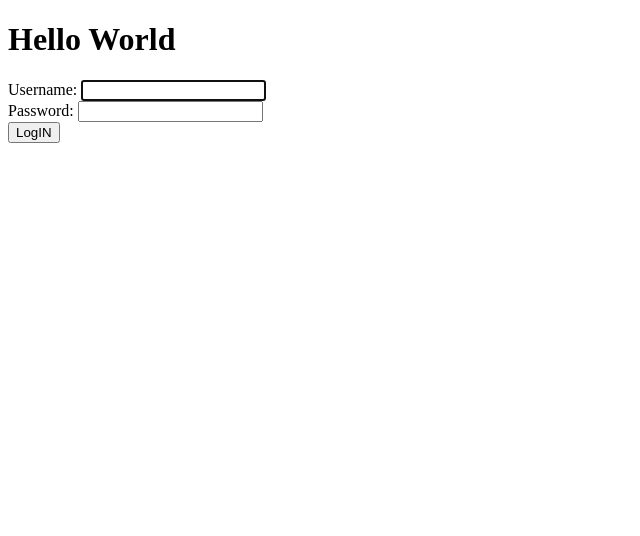
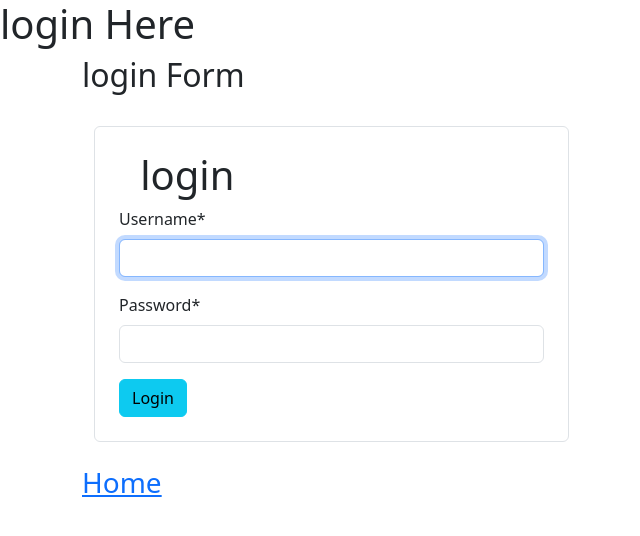
Before and after one commit to mazharrasheed/DjangoAuth, a Django app: page /login/ in a window 1280 px wide. Shown: the top 536 px of the page, without its empty margins (0-640 px from the left). Run offline with Django 5.2, Linux system fonts and the light colour scheme; some libraries are stand-ins or nearby versions.

Commit message:
change password

```diff
--- a/auth/home/urls.py
+++ b/auth/home/urls.py
@@ -7,7 +7,11 @@ from . import views
 urlpatterns = [
 
     path('',views.index ,name="index"),
+    path('signup/',views.sign_up ,name="signup"),
     path('login/',views.Log_in ,name="login"),
     path('profile/',views.profile ,name="profile"),
+    path('logout/',views.log_out ,name="logout"),
+    path('changepass/',views.change_pass ,name="changepass"),
+    path('changepass1/',views.set_pass ,name="changepass1"),
 
 ]
--- a/auth/home/views.py
+++ b/auth/home/views.py
@@ -1,14 +1,24 @@
-from django.shortcuts import render
+from django.shortcuts import render ,redirect
 from django.http import HttpResponseRedirect
 from django.contrib.auth.forms import UserCreationForm
-from django.contrib.auth.forms import AuthenticationForm
-from django.contrib.auth import authenticate ,login
+from django.contrib.auth.forms import AuthenticationForm,PasswordChangeForm,SetPasswordForm
+from django.contrib.auth import authenticate ,login,logout,update_session_auth_hash
 from django.contrib import messages
 from .forms import SignUp
 
 # Create your views here.
 
 def index(request):
+
+    if request.method=='POST':
+       pass
+    else:
+        pass
+
+    data={}
+    return render(request,"index.html",data)
+
+def sign_up(request):
 
     if request.method=='POST':
         form=SignUp(request.POST)
@@ -19,25 +29,70 @@ def index(request):
     else:
         form=SignUp()
 
-    data={'form':form,'signin':True}
-    return render(request,"index.html",data)
+    data={'form':form}
+    return render(request,"signup.html",data)
 
 def Log_in(request):
     mydata={}
-    if request.method=='POST':
-        login_form=AuthenticationForm(request=request,data=request.POST)
-        if login_form.is_valid():
-            uname=login_form.cleaned_data['username']
-            upass=login_form.cleaned_data['password']
-            user=authenticate(username=uname,password=upass)
-            if user is not None:
-                login(request,user)
-                messages.success(request,"You are successfuly loged_in")
-                return HttpResponseRedirect("/profile/")
-    else:
-        login_form=AuthenticationForm()
-    mydata={'form':login_form}
-    return render(request,"index.html",mydata)
+    if not request.user.is_authenticated:
+        if request.method=='POST':
+            login_form=AuthenticationForm(request=request,data=request.POST)
+            if login_form.is_valid():
+                uname=login_form.cleaned_data['username']
+                upass=login_form.cleaned_data['password']
+                user=authenticate(username=uname,password=upass)
+                if user is not None:
+                    login(request,user)
+                    messages.success(request,"You are successfuly login")
+                    return HttpResponseRedirect("/profile/")
+        else:
+            login_form=AuthenticationForm()
+        mydata={'form':login_form}
+        return render(request,"signin.html",mydata)
+    else:return redirect("profile")
 
 def profile(request):
-    return render(request,"profile.html")
+    if request.user.is_authenticated:
+        name=request.user
+        data={'name':name}
+        print(name)
+        return render(request,"profile.html",data)
+    else:
+        return redirect("login")
+
+def log_out(request):
+
+    logout(request)
+    return redirect("login")
+
+def change_pass(request):
+    if request.user.is_authenticated:
+        if request.method=='POST':
+            form=PasswordChangeForm(user=request.user,data=request.POST)
+            if form.is_valid():
+                form.save()
+                update_session_auth_hash(request, form.user)
+                messages.success(request,"Password Changed Succesfully")
+                return redirect("profile")
+        else:
+            form=PasswordChangeForm(user=request.user)
+        data1={'form':form}
+        return render(request,'changepass.html',data1)
+    else:
+        return redirect("login")
+
+def set_pass(request):
+    if request.user.is_authenticated:
+        if request.method=='POST':
+            form=SetPasswordForm(user=request.user,data=request.POST)
+            if form.is_valid():
+                form.save()
+                update_session_auth_hash(request, form.user)
+                messages.success(request,"Password Changed Succesfully")
+                return redirect("profile")
+        else:
+            form=SetPasswordForm(user=request.user)
+        data1={'form':form}
+        return render(request,'changepass1.html',data1)
+    else:
+        return redirect("login")
--- /dev/null
+++ b/auth/templates/base.html
@@ -0,0 +1,32 @@
+
+
+<!DOCTYPE html>
+
+<html lang="en">
+  <head>
+    <meta charset="UTF-8" />
+    <meta name="viewport" content="width=device-width, initial-scale=1.0" />
+    <title>Authentication {% block title %} {% endblock title %}</title>
+    <link href="https://cdn.jsdelivr.net/npm/bootstrap@5.3.3/dist/css/bootstrap.min.css" rel="stylesheet" integrity="sha384-QWTKZyjpPEjISv5WaRU9OFeRpok6YctnYmDr5pNlyT2bRjXh0JMhjY6hW+ALEwIH" crossorigin="anonymous">
+</head>
+    <style>
+      .success {
+        color: green;
+      }
+      .error {
+        color: red;
+      }
+    </style>
+  </head>
+  <body>
+    {% block content %}
+
+    {% endblock content %}
+  </body>
+
+
+    <script src="https://cdn.jsdelivr.net/npm/@popperjs/core@2.11.8/dist/umd/popper.min.js" integrity="sha384-I7E8VVD/ismYTF4hNIPjVp/Zjvgyol6VFvRkX/vR+Vc4jQkC+hVqc2pM8ODewa9r" crossorigin="anonymous"></script>
+    <script src="https://cdn.jsdelivr.net/npm/bootstrap@5.3.3/dist/js/bootstrap.min.js" integrity="sha384-0pUGZvbkm6XF6gxjEnlmuGrJXVbNuzT9qBBavbLwCsOGabYfZo0T0to5eqruptLy" crossorigin="anonymous"></script>
+    </body>
+
+</html>
--- a/auth/templates/index.html
+++ b/auth/templates/index.html
@@ -16,55 +16,12 @@
   </head>
   <body>
     <h1>Hello World</h1>
+    <a href="/signup/"><h3>Sign_up</h3></a>
+    <a href="/login/"><h3>Sign_in</h3></a>
 
-    {% if signin %}
 
-    <form action="" method="post" novalidate>
-      {% csrf_token %}
-      {% if form.non_field_errors %} {% for error in form.non_field_errors %}
-      <p clsss="error">{{error}}</p>
-      {% endfor %}
-      {% endif %}
 
-      {% for fm in form %} {{fm.label_tag}} {{fm}}
-      {{fm.errors|striptags}}<br />
 
-      {% endfor %}
 
-      <input type="submit" />
-    </form>
-    {% if messages %} {% for message in messages %}
-    <small {% if message.tags %} class="{{message.tags}}" {% endif %}>
-      {{message}}
-    </small>
-    {% endfor %} {% endif %} {% else %}
-
-    <form action="" method="post" novalidate>
-      {% csrf_token %}
-
-      {% if form.non_field_errors %}
-
-      {% for error in form.non_field_errors %}
-
-      <p clsss="error">{{error}}</p>
-
-      {% endfor %}
-
-      {% endif %}
-
-       {% for fm in form %} {{fm.label_tag}} {{fm}}
-      {{fm.errors|striptags}}<br>
-
-      {% endfor %}
-
-      <input type="submit" value="LogIN"/>
-    </form>
-    {% if messages %} {% for message in messages %}
-    <small {% if message.tags %} class="{{message.tags}}" {% endif %}>
-      {{message}}
-    </small>
-    {% endfor %} {% endif %}
-
-    {% endif %}
   </body>
 </html>
--- /dev/null
+++ b/auth/templates/signin.html
@@ -0,0 +1,34 @@
+
+{% extends 'base.html' %}
+{% load crispy_forms_tags %}
+
+{% block content %}
+    <h1>login Here</h1>
+
+    <div class="container">
+
+        <h2>login Form</h2>
+
+        <div class="row">
+          <div class="col-5 border rounded p-4 m-4 ">
+            <form action="#" method="POST" id="officeform" novalidate>
+              {%csrf_token%}
+              {% if form.non_field_errors %}
+              {% for error in form.non_field_errors %}
+              <p>{{error}}</p>
+              {% endfor %}
+              {% endif %}
+
+              <h1 style="margin-left: 5%">login</h1>
+              {{form|crispy}}
+              <input class='btn btn-info' type="submit" value="Login" />
+            </form>
+          </div>
+    {% if messages %} {% for message in messages %}
+    <small {% if message.tags %} class="{{message.tags}}" {% endif %}>
+      {{message}}
+    </small>
+    {% endfor %} {% endif %}
+
+    <a href="/"><h3>Home</h3></a>
+    {% endblock content %}
```
Also changed, not shown: auth/auth/settings.py (+7 -0 lines), auth/templates/changepass.html (added, +33 -0 lines), auth/templates/changepass1.html (added, +33 -0 lines), auth/templates/profile.html (+9 -2 lines), auth/templates/signup.html (added, +39 -0 lines), auth/db.sqlite3.
